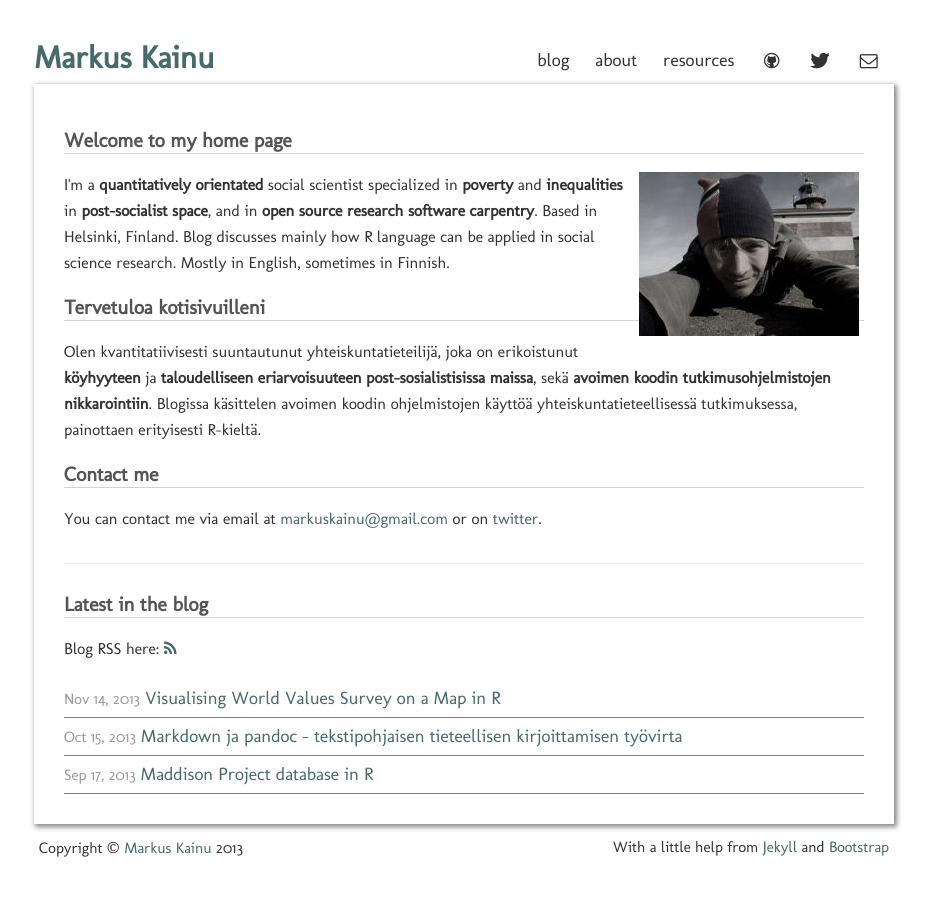
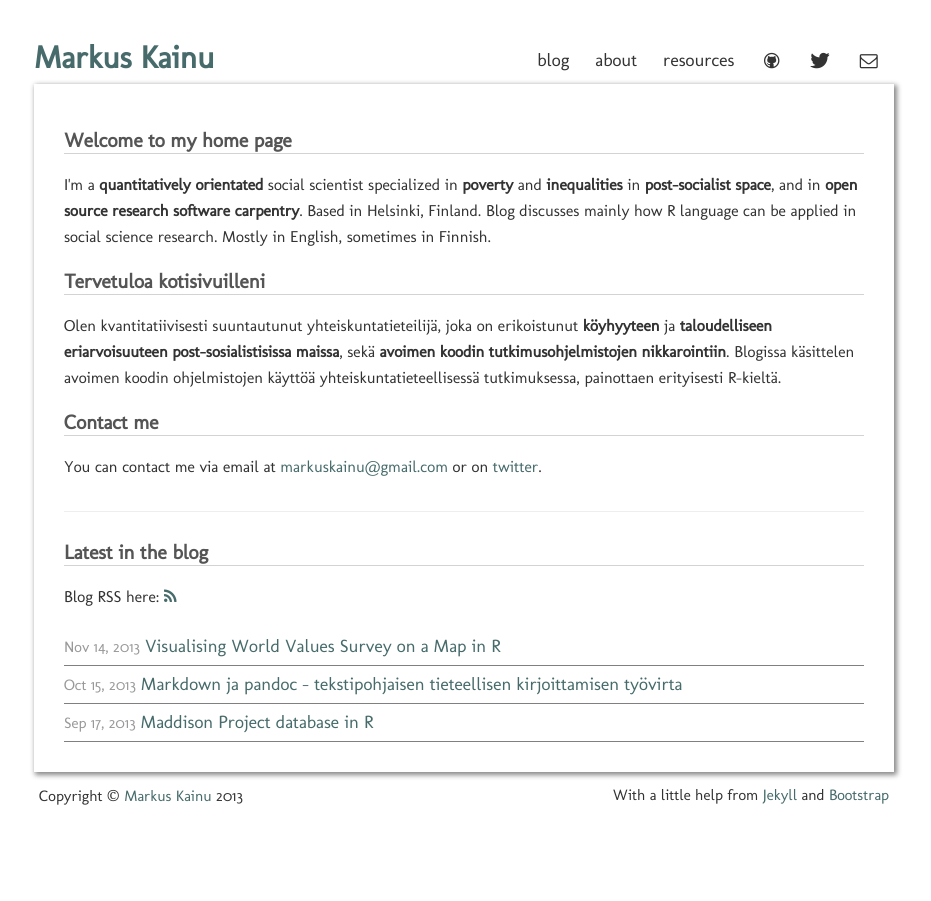
Before and after one commit to muuankarski/blog, a Jekyll site: the page built from index.html, in a window 1280 px wide. Shown: the whole page, without its empty margins (176-1107 px from the left). Built offline with Jekyll 4.4.1, drawn with Linux system fonts in a browser that asks for light colours; Markdown is read by kramdown in place of the engine named in the settings.

Commit message:
Some simplification

```diff
--- a/about.html
+++ b/about.html
@@ -8,8 +8,10 @@ title: About
 Work
 </h1>
 
+
 <section class="level2" id="i-do-research">
 <h2>I do research</h2>
+<img style="float: right; padding: 5px;" src="/img/profile.jpg" alt="me at märket lighthouse">
 <p>Currently I'm writing my PhD thesis for University of Turku under title <em>Poverty, place and public social redistribution - Analysis of poverty dynamics in post-socialist transition</em>. See <a href="[https://tuhat.halvi.helsinki.fi/portal/en/persons/markus-johannes-kai%280f0c1fba-496f-4306-b0f7-e7d9636fca6d%29.html">my Tuhat profile</a> for up-to-date list of publications &amp; activities</p>
 <ul>
 <li>See my cv: <a href="http://markuskainu.fi/material/cv/cv_eng.pdf">Curriculum_Vitate_Markus_Kainu</a></li>
--- a/index.html
+++ b/index.html
@@ -6,7 +6,6 @@ title: Home
 
 <section class="level2" id="welcome-to-my-home-page">
 <h2>Welcome to my home page</h2>
-<img style="float: right; padding: 5px;" src="/img/markus_majakka.jpeg" alt="me at märket lighthouse">
 <p>I'm a <strong>quantitatively orientated</strong> social scientist specialized in <strong>poverty</strong> and <strong>inequalities</strong> in <strong>post-socialist space</strong>, and in <strong>open source research software carpentry</strong>. Based in Helsinki, Finland. Blog discusses mainly how R language can be applied in social science research. Mostly in English, sometimes in Finnish.</p>
 </section>
 <section class="level2" id="tervetuloa-kotisivuilleni">
```
Also changed, not shown: _html_static/about.md (+3 -0 lines), _html_static/index.md (+0 -1 lines), img/profile.jpg (added), 1 other file.
